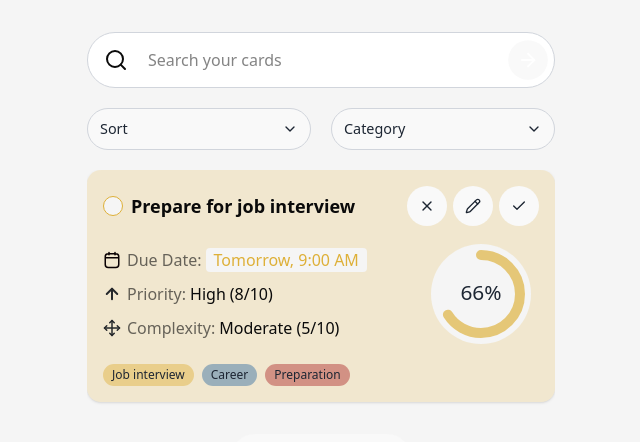
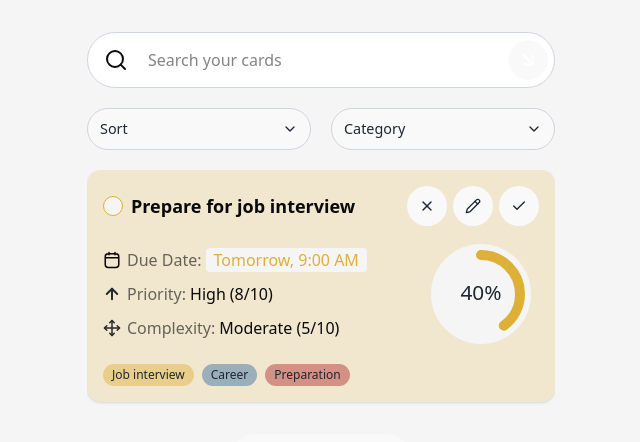
Before and after one commit to RudolphPereira/cards, a React (Vite) app: page / in a window 1280 px wide. Shown: the top 442 px of the page, without its empty margins (319-959 px from the left). Built offline with nearby package versions, Linux system fonts and the light colour scheme.

Commit message:
updated search bar style

```diff
--- a/src/components/CircleProgress.tsx
+++ b/src/components/CircleProgress.tsx
@@ -16,7 +16,7 @@ export function CircleProgress({ value, pathValueRGA }: Props) {
       backgroundPadding={6}
       styles={buildStyles({
         textSize: "1.3rem",
-        pathColor: `rgba(${pathValueRGA}, ${value / 100})`,
+        pathColor: `rgba(${pathValueRGA}, 1)`,
         textColor: `#1d2633`,
         trailColor: "transparent",
         backgroundColor: "#f5f5f5",
--- a/src/components/FadeIn.tsx
+++ b/src/components/FadeIn.tsx
@@ -8,7 +8,7 @@ type Props = {
 export const FadeIn = ({ delayNum, children }: Props) => {
   return (
     <motion.div
-      className="flex-1"
+      className="flex-1 flex flex-col items-center justify-center"
       initial={{ transform: "translateY(-2rem)", opacity: 0 }}
       animate={{ transform: "translateY(0)", opacity: 1 }}
       transition={{
--- a/src/components/InputPill.tsx
+++ b/src/components/InputPill.tsx
@@ -22,7 +22,7 @@ export default function InputPill({
 }: Props) {
   return (
     <div
-      className={`flex items-center gap-1 bg-white border border-gray-300 rounded-full searchForm h-14 group/search  group-focus/search`}
+      className={`flex items-center gap-1 bg-white border border-gray-300 rounded-full searchForm w-[100%] h-14 group/search  group-focus/search  group/right-btn group-focus/right-btn`}
     >
       {leftIcon && (
         <label
--- a/src/components/TaskCard.tsx
+++ b/src/components/TaskCard.tsx
@@ -117,7 +117,7 @@ export function TaskCard({
         </div>
         {CircleProgress && (
           <div className="rightActiontBox w-[100px] h-[100px] mr-2">
-            {<CircleProgress value={66} pathValueRGA="222, 176, 56" />}
+            {<CircleProgress value={40} pathValueRGA="222, 176, 56" />}
           </div>
         )}
       </CardContent>
@@ -131,12 +131,12 @@ export function TaskCard({
             <div className="textBox flex justify-between items-center font-medium text-lg text-dark-blue">
               <h3 className="">Task Completed</h3>
               <span className="flex items-center justify-center text-[14rem] absolute right-[-3rem] pointer-events-none top-[.9rem] font-black text-dark-blue/20">
-                100
+                40
               </span>
             </div>
             <div className="barBox">
               <ProgressBar
-                value={80}
+                value={40}
                 additionalClass={`[&>div]:bg-golden-rod`}
               />
             </div>
--- a/src/index.css
+++ b/src/index.css
@@ -67,6 +67,10 @@
   --sidebar-accent-foreground: oklch(0.205 0 0);
   --sidebar-border: oklch(0.922 0 0);
   --sidebar-ring: oklch(0.708 0 0);
+}
+
+a {
+  display: inline-block;
 }
 
 /* a {
--- a/src/pages/EditTask/EditTask.tsx
+++ b/src/pages/EditTask/EditTask.tsx
@@ -77,7 +77,7 @@ function EditTask({}: Props) {
             additionalClassForInput="pl-[1rem]"
           />
         </div>
-        <div className="submitBox">
+        <div className="submitBox flex justify-center">
           <Link to={"/"}>
             <ActionBtn text="Save Card" btnClass={`hover:bg-mid-blue`} />
           </Link>
--- a/src/pages/Home/Home.tsx
+++ b/src/pages/Home/Home.tsx
@@ -24,7 +24,7 @@ function Home({}: Props) {
             htmlFor="searchInput"
             id="searchInput"
             placeHolder="Search your cards"
-            additionalClassForCirBtn="hover:bg-mid-blue"
+            additionalClassForCirBtn="group-hover/right-btn:bg-mid-blue group-focus-within/right-btn:bg-mid-blue rotate-45 group-hover/right-btn:rotate-0 group-focus-within/right-btn:rotate-0 pointer-events-none"
             rightIcon={<ArrowRight />}
           />
         </FadeIn>
@@ -51,7 +51,7 @@ function Home({}: Props) {
         </FadeIn>
       </div>
 
-      <div className="homePageButtons flex flex-col gap-4">
+      <div className="homePageButtons flex flex-col gap-4 ">
         <FadeIn delayNum={0.4}>
           <Link to={"/NewTask"}>
             <ActionBtn
--- a/src/pages/NewTask/NewTask.tsx
+++ b/src/pages/NewTask/NewTask.tsx
@@ -79,7 +79,7 @@ function NewTask({}: Props) {
             additionalClassForInput="pl-[1rem]"
           />
         </div>
-        <div className="submitBox">
+        <div className="submitBox flex justify-center">
           <Link to={"/"}>
             <ActionBtn text="Save Card" btnClass={`hover:bg-mid-blue`} />
           </Link>
--- a/src/pages/TaskDetail/TaskDetail.tsx
+++ b/src/pages/TaskDetail/TaskDetail.tsx
@@ -59,7 +59,7 @@ function TaskDetail({}: Props) {
           />
         </div>
 
-        <div className="submitBox flex flex-col gap-4">
+        <div className="submitBox flex flex-col gap-4 items-center justify-center">
           <ActionBtn
             btnClass={`hover:bg-mid-blue`}
             text="Repeat Tasks"
```
